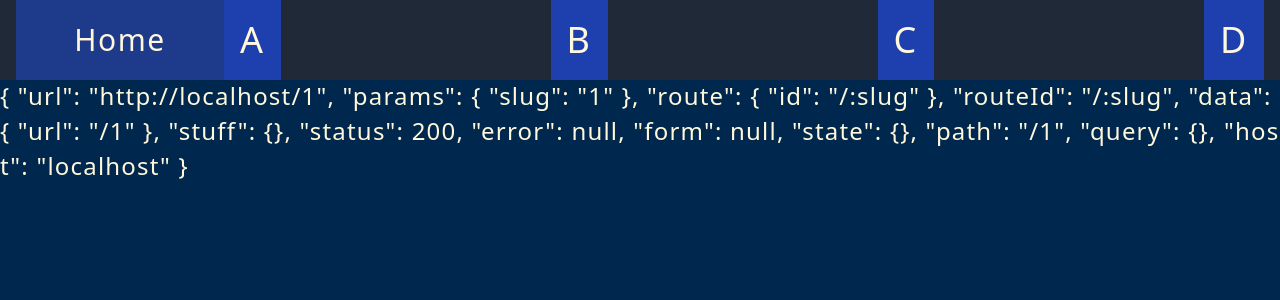
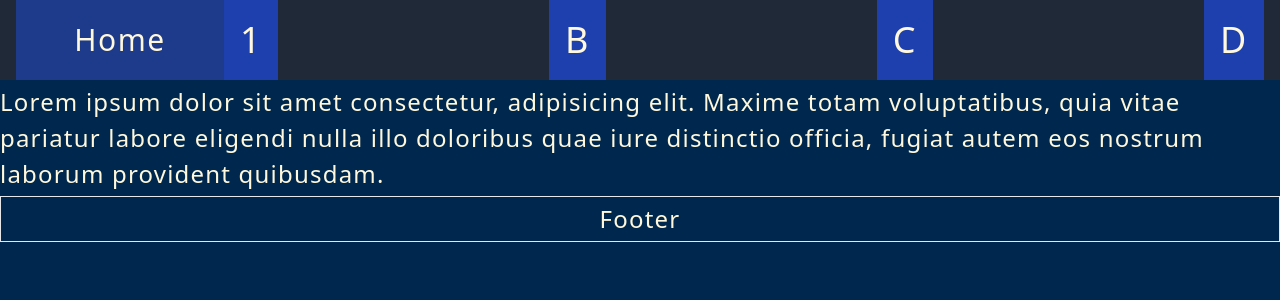
Before and after one commit to robots4life/get-post-svelte-kit-server-talk, a SvelteKit app: page /1 in a window 1280 px wide. Shown: the top 300 px of the page. Built offline with nearby package versions, Linux system fonts and the light colour scheme.

Commit message:
add Footer to layout

```diff
--- a/src/app.css
+++ b/src/app.css
@@ -2,9 +2,31 @@
 @tailwind components;
 @tailwind utilities;
 
-html {
+/* html {
 	background-color: rgb(0, 40, 78);
 	color: cornsilk;
+	overflow-y: scroll;
+} */
+
+/* https://www.freecodecamp.org/news/html-page-width-height/ */
+/* body {
+	min-height: 100vh;
+} */
+
+/* https://play.tailwindcss.com/J7uMY8h6LP?size=540x723 */
+/* https://play.tailwindcss.com/6eHlczPHng?size=540x721 */
+html {
+	/* height: 100%; */
+	background-color: rgb(0, 40, 78);
+	color: cornsilk;
+	overflow-y: scroll;
+}
+
+body {
+	/* display: flex;
+	flex-direction: column;
+	min-height: 100%; */
+	min-height: 100vh;
 }
 
 @layer base {
--- /dev/null
+++ b/src/components/Footer.svelte
@@ -0,0 +1,9 @@
+<script>
+	const year = new Date().getFullYear();
+</script>
+
+<footer class="border">
+	<div class="flex flex-col items-center 768:flex-row 768:justify-center">
+		<p>Footer</p>
+	</div>
+</footer>
--- a/src/components/Nav.svelte
+++ b/src/components/Nav.svelte
@@ -4,7 +4,7 @@
 
 	// Navigation Menu Items
 	const navItems = [
-		{ label: 'A', href: '/a/' },
+		{ label: '1', href: '/1/' },
 		{ label: 'B', href: '/b/' },
 		{ label: 'C', href: '/c/' },
 		{ label: 'D', href: '/d/' }
--- a/src/routes/+layout.svelte
+++ b/src/routes/+layout.svelte
@@ -3,6 +3,7 @@
 	import Nav from '$components/Nav.svelte';
 	import PageTransition from '$components/PageTransition.svelte';
 	export let data; // => {url: '/'}
+	import Footer from '../components/Footer.svelte';
 </script>
 
 <div>
@@ -13,3 +14,4 @@
 		</main>
 	</PageTransition>
 </div>
+<Footer />
--- a/src/routes/+page.svelte
+++ b/src/routes/+page.svelte
@@ -1,18 +1 @@
-<script>
-	import { PUBLIC_JSON_PLACEHOLDER_ENDPOINT } from '$env/static/public';
-	console.log(PUBLIC_JSON_PLACEHOLDER_ENDPOINT);
-
-	import { logIndexLib } from '$lib/indexLib.js';
-	logIndexLib;
-
-	export let data;
-</script>
-
-<h1>Welcome to SvelteKit</h1>
-<p>Visit <a href="https://kit.svelte.dev">kit.svelte.dev</a> to read the documentation</p>
-<a target="_blank" rel="noreferrer" href="{PUBLIC_JSON_PLACEHOLDER_ENDPOINT}"
-	>{PUBLIC_JSON_PLACEHOLDER_ENDPOINT}</a
->
-<p>
-	<code>data returned from server : {JSON.stringify(data)}</code>
-</p>
+<h1>A simple introduction to GET and POST requests with Svelte, SvelteKit and Server Endpoints</h1>
--- /dev/null
+++ b/src/routes/1/+page.svelte
@@ -0,0 +1,5 @@
+<p>
+	Lorem ipsum dolor sit amet consectetur, adipisicing elit. Maxime totam voluptatibus, quia vitae
+	pariatur labore eligendi nulla illo doloribus quae iure distinctio officia, fugiat autem eos
+	nostrum laborum provident quibusdam.
+</p>
```
